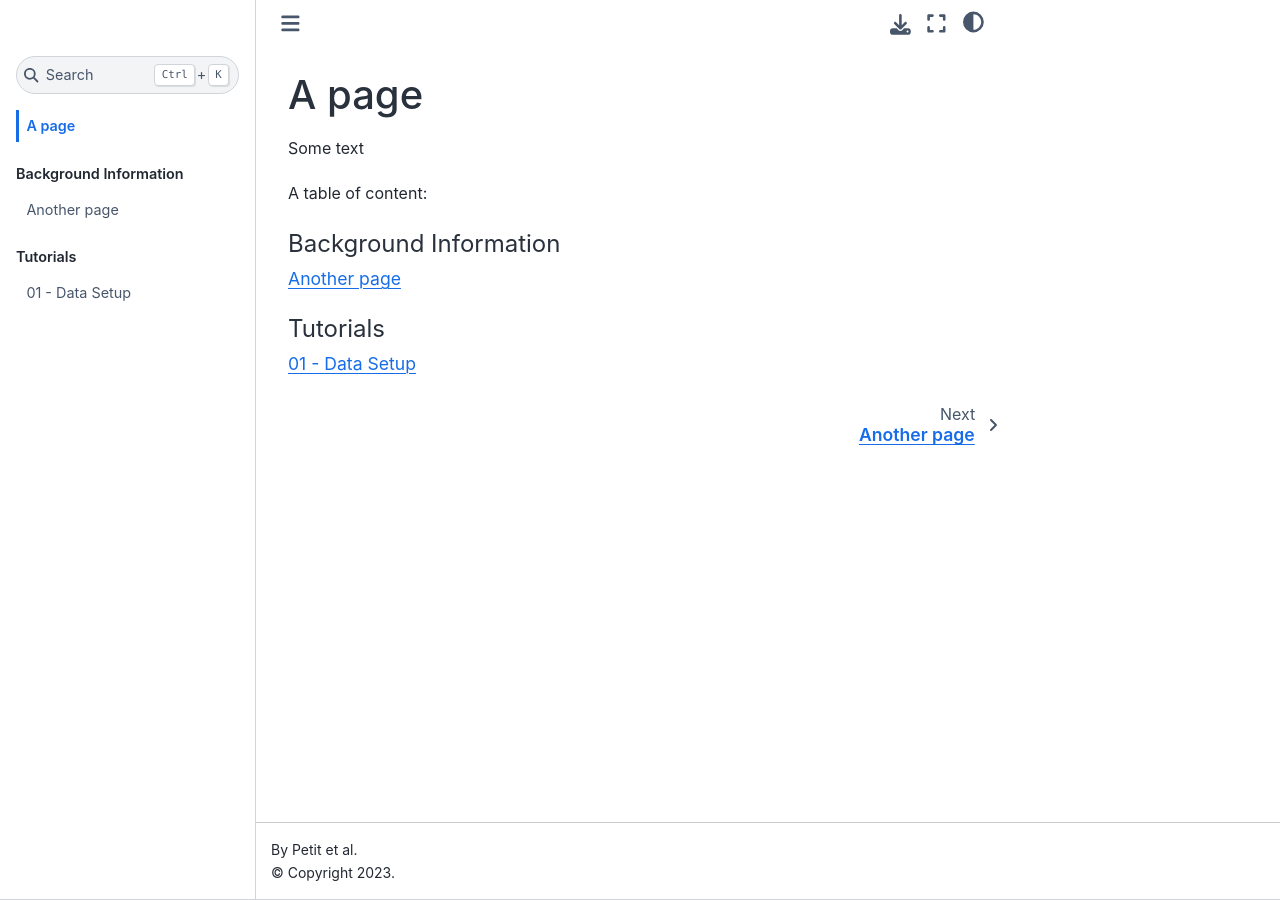
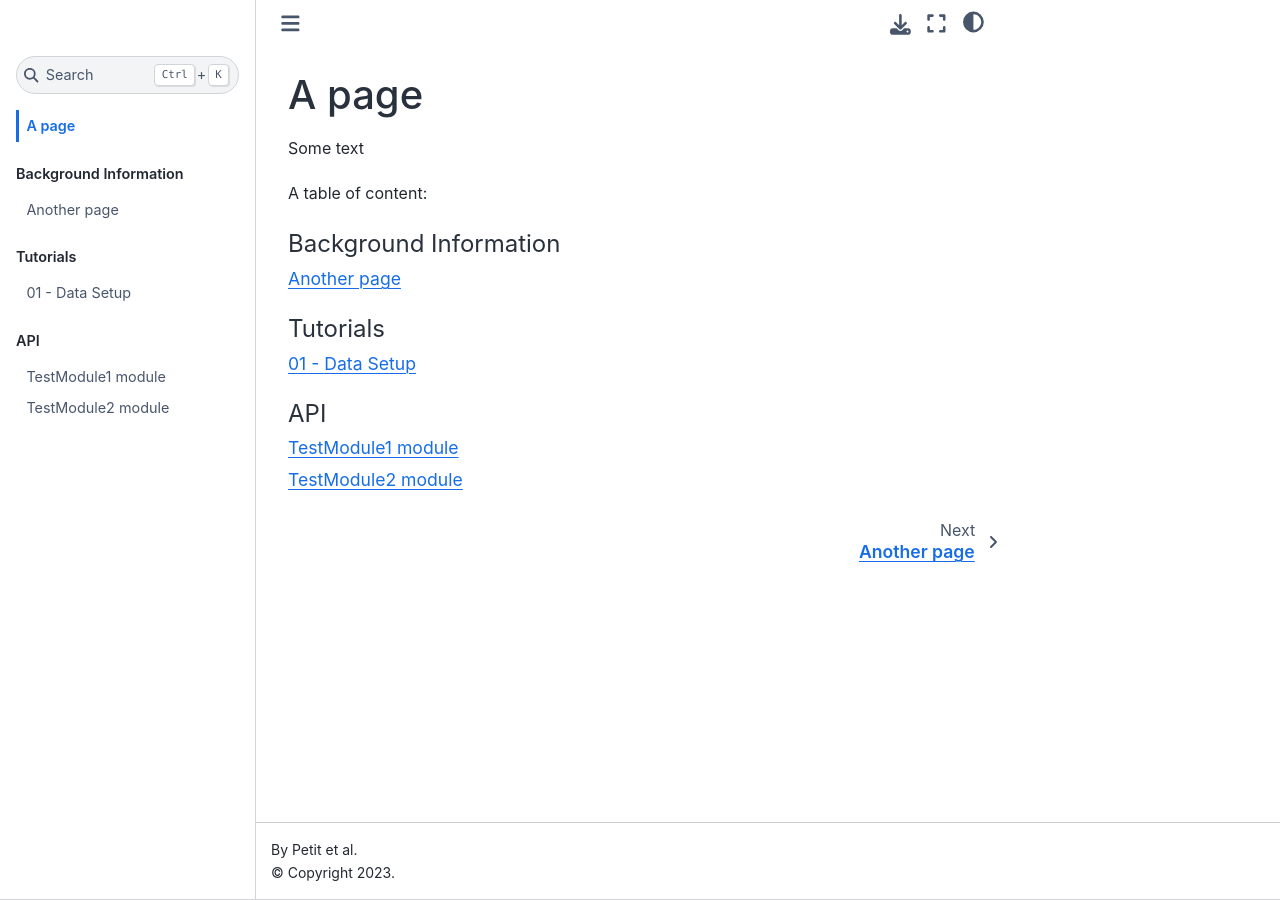
Before and after one commit to veropetit/JupyterBookTutorial, a Jupyter Book: the page built from Book/01-APage.md, in a window 1280 px wide. Built offline with Jupyter Book 1.0.4 settings and Sphinx 7.4.7 and the Sphinx Book theme 1.1.4, drawn with Linux system fonts in a browser that asks for light colours.

Commit message:
Update _toc.yml

```diff
--- a/Book/_toc.yml
+++ b/Book/_toc.yml
@@ -10,7 +10,7 @@ parts:
   - caption: Tutorials
     chapters:
     - file: Tutorials/Tutorial1.ipynb
-#  - caption: API
-#    chapters:
-#    - file: API/data.rst
-#    - file: API/params.rst
+  - caption: API
+    chapters:
+    - file: API/TestModule1.rst
+    - file: API/TestModule2.rst
```
